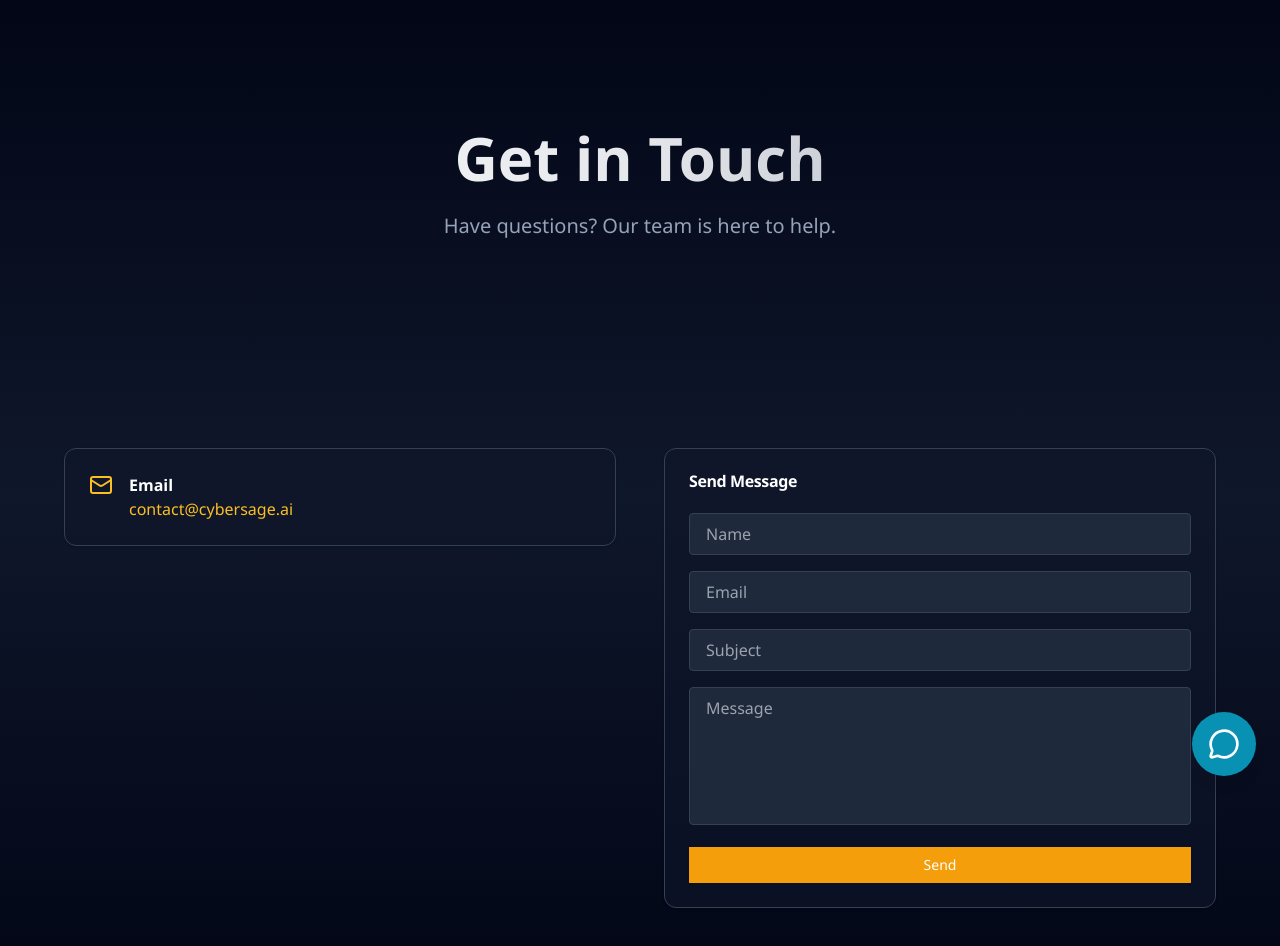
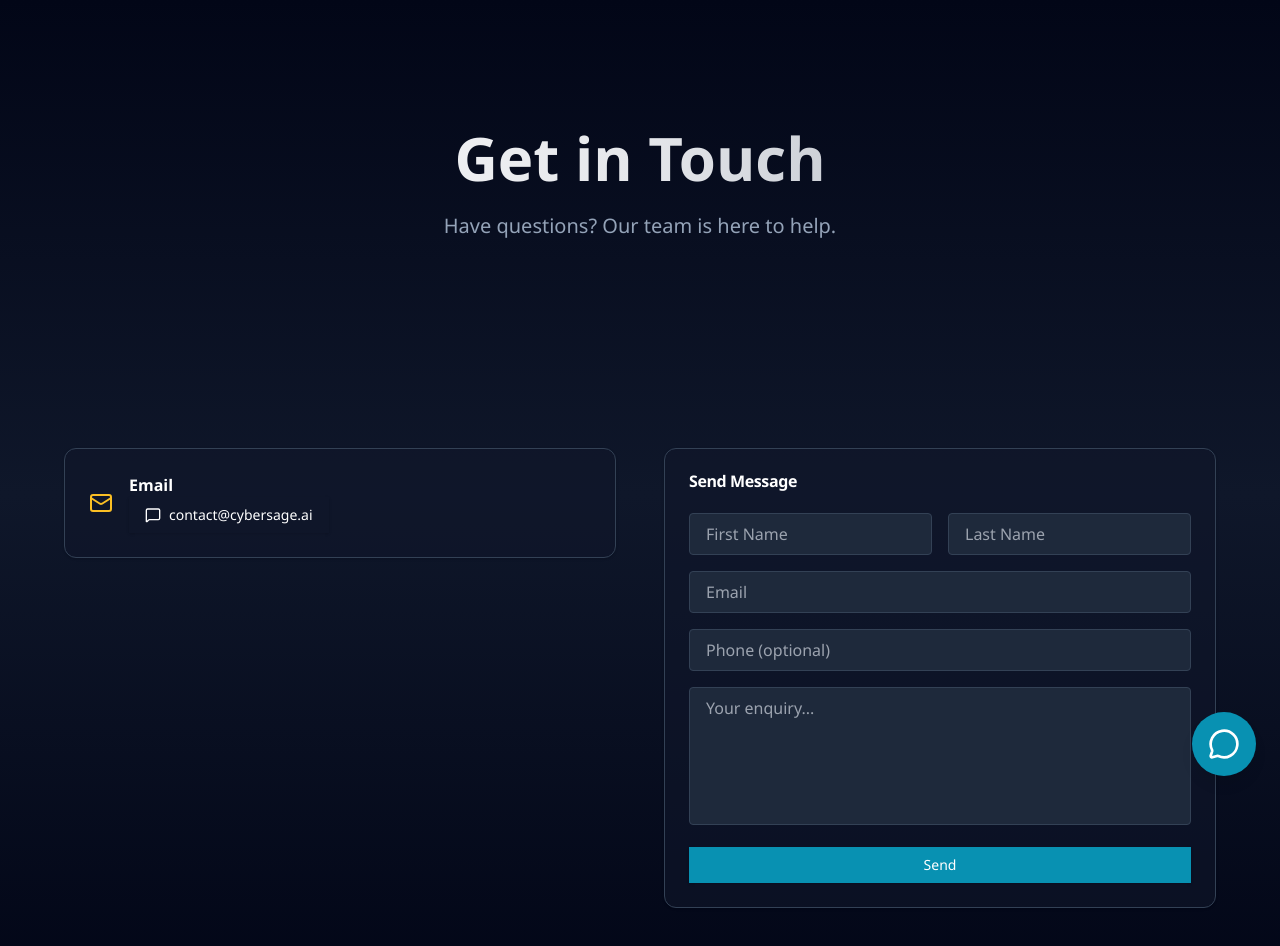
Before and after one commit to khurramqamar1035/CyberSage, a React (Create React App) app: page /contact in a window 1280 px wide. Shown: the top 946 px of the page. Built offline with nearby package versions, Linux system fonts and the light colour scheme; the HTML template or start-up script is replaced by a standard one.

Commit message:
contact page updated

```diff
--- a/src/pages/ContactPage.jsx
+++ b/src/pages/ContactPage.jsx
@@ -1,32 +1,51 @@
-import React, { useState } from 'react';
-import { Mail } from 'lucide-react';
-import { Card, CardContent,CardHeader, CardTitle } from '../components/ui/card';
-import { Button } from '../components/ui/button';
+import React, { useState } from "react";
+import { Mail, MessageSquare } from "lucide-react";
+import { Card, CardContent, CardHeader, CardTitle } from "../components/ui/card";
+import { Button } from "../components/ui/button";
+
+const BACKEND_URL = process.env.REACT_APP_BACKEND_URL;
 
 const ContactPage = () => {
   const [formData, setFormData] = useState({
-    name: '',
-    email: '',
-    subject: '',
-    message: ''
+    firstName: "",
+    lastName: "",
+    email: "",
+    phone: "",
+    enquiry: "",
   });
+  const [isSubmitting, setIsSubmitting] = useState(false);
 
   const handleChange = (e) => {
     const { name, value } = e.target;
-    setFormData(prev => ({
-      ...prev,
-      [name]: value
-    }));
+    setFormData((prev) => ({ ...prev, [name]: value }));
   };
 
-  const handleSubmit = (e) => {
+  const submitContactForm = async (e) => {
     e.preventDefault();
-    alert('Thank you for reaching out! We will contact you soon.');
-    setFormData({ name: '', email: '', subject: '', message: '' });
+    setIsSubmitting(true);
+    try {
+      const res = await fetch(`${BACKEND_URL}/api/contact`, {
+        method: "POST",
+        headers: { "Content-Type": "application/json" },
+        body: JSON.stringify(formData),
+      });
+      if (res.ok) {
+        alert("✅ Enquiry sent!");
+        setFormData({ firstName: "", lastName: "", email: "", phone: "", enquiry: "" });
+      } else {
+        alert("❌ Failed to send enquiry, missing fields or server error");
+      }
+    } catch (err) {
+      console.error(err);
+      alert("❌ Failed to send enquiry");
+    } finally {
+      setIsSubmitting(false);
+    }
   };
 
   return (
     <div className="relative min-h-screen bg-gradient-to-b from-slate-950 via-slate-900 to-slate-950 overflow-hidden">
+      {/* Header */}
       <section className="relative py-20 px-4 md:py-32">
         <div className="max-w-6xl mx-auto text-center">
           <h1 className="text-5xl md:text-6xl font-bold bg-gradient-to-r from-white via-gray-200 to-gray-400 bg-clip-text text-transparent mb-6">
@@ -36,33 +55,95 @@ const ContactPage = () => {
         </div>
       </section>
 
+      {/* Contact Section */}
       <section className="relative py-20 px-4">
         <div className="max-w-6xl mx-auto">
           <div className="grid md:grid-cols-2 gap-12">
+            {/* Email Card */}
             <div>
               <Card className="bg-slate-900/60 border-slate-700">
-                <CardContent className="pt-6 flex items-start gap-4">
+                <CardContent className="pt-6 flex flex-col sm:flex-row items-start sm:items-center gap-4">
                   <Mail className="w-6 h-6 text-amber-400" />
-                  <div>
-                    <h3 className="font-semibold text-white">Email</h3>
-                    <a href="mailto:contact@cybersage.ai" className="text-amber-400">contact@cybersage.ai</a>
+                  <div className="flex-1">
+                    <h3 className="font-semibold text-white mb-2 sm:mb-0">Email</h3>
+                    <Button
+                      className="border-gray-700 text-white hover:bg-gray-800 w-full sm:w-auto flex items-center justify-center gap-2"
+                      onClick={() =>
+                        window.open(
+                          "https://mail.google.com/mail/?view=cm&fs=1&to=contact@cybersage.ai",
+                          "_blank"
+                        )
+                      }
+                    >
+                      <MessageSquare className="w-4 h-4" />
+                      contact@cybersage.ai
+                    </Button>
                   </div>
                 </CardContent>
               </Card>
             </div>
 
+            {/* Contact Form */}
             <div>
               <Card className="bg-slate-900/60 border-slate-700">
                 <CardHeader>
                   <CardTitle className="text-white">Send Message</CardTitle>
                 </CardHeader>
                 <CardContent>
-                  <form onSubmit={handleSubmit} className="space-y-4">
-                    <input type="text" name="name" value={formData.name} onChange={handleChange} required placeholder="Name" className="w-full px-4 py-2 bg-slate-800 border border-slate-700 rounded text-white" />
-                    <input type="email" name="email" value={formData.email} onChange={handleChange} required placeholder="Email" className="w-full px-4 py-2 bg-slate-800 border border-slate-700 rounded text-white" />
-                    <input type="text" name="subject" value={formData.subject} onChange={handleChange} required placeholder="Subject" className="w-full px-4 py-2 bg-slate-800 border border-slate-700 rounded text-white" />
-                    <textarea name="message" value={formData.message} onChange={handleChange} required rows="5" placeholder="Message" className="w-full px-4 py-2 bg-slate-800 border border-slate-700 rounded text-white resize-none" />
-                    <Button type="submit" className="w-full bg-amber-500 hover:bg-amber-600 text-white">Send</Button>
+                  <form onSubmit={submitContactForm} className="space-y-4">
+                    <div className="grid grid-cols-1 md:grid-cols-2 gap-4">
+                      <input
+                        type="text"
+                        name="firstName"
+                        value={formData.firstName}
+                        onChange={handleChange}
+                        required
+                        placeholder="First Name"
+                        className="w-full px-4 py-2 bg-slate-800 border border-slate-700 rounded text-white"
+                      />
+                      <input
+                        type="text"
+                        name="lastName"
+                        value={formData.lastName}
+                        onChange={handleChange}
+                        required
+                        placeholder="Last Name"
+                        className="w-full px-4 py-2 bg-slate-800 border border-slate-700 rounded text-white"
+                      />
+                    </div>
+                    <input
+                      type="email"
+                      name="email"
+                      value={formData.email}
+                      onChange={handleChange}
+                      required
+                      placeholder="Email"
+                      className="w-full px-4 py-2 bg-slate-800 border border-slate-700 rounded text-white"
+                    />
+                    <input
+                      type="text"
+                      name="phone"
+                      value={formData.phone}
+                      onChange={handleChange}
+                      placeholder="Phone (optional)"
+                      className="w-full px-4 py-2 bg-slate-800 border border-slate-700 rounded text-white"
+                    />
+                    <textarea
+                      name="enquiry"
+                      value={formData.enquiry}
+                      onChange={handleChange}
+                      required
+                      rows="5"
+                      placeholder="Your enquiry..."
+                      className="w-full px-4 py-2 bg-slate-800 border border-slate-700 rounded text-white resize-none"
+                    />
+                    <Button
+                      type="submit"
+                      disabled={isSubmitting}
+                      className="w-full bg-cyan-600 hover:bg-cyan-700 text-white"
+                    >
+                      {isSubmitting ? "Sending..." : "Send"}
+                    </Button>
                   </form>
                 </CardContent>
               </Card>
```
